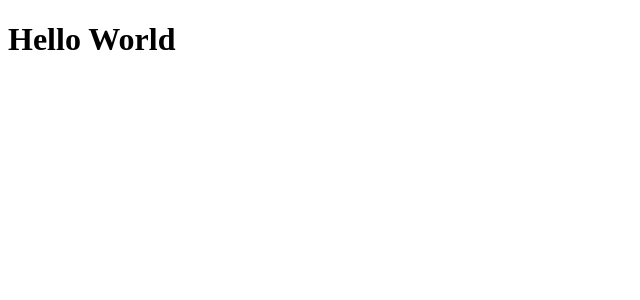
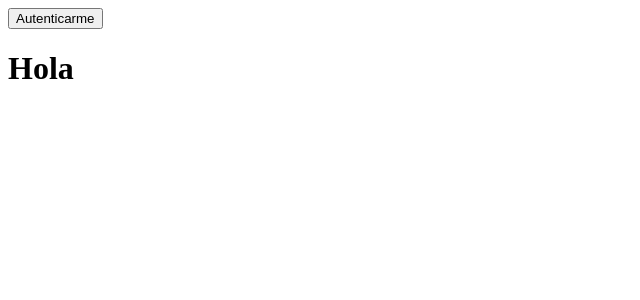
Before and after one commit to pedroomw/TPFINAL_DAI_EFSI, a React (Vite) app in the folder FRONT/: page /auth in a window 1280 px wide. Shown: the top 300 px of the page, without its empty margins (0-640 px from the left). Built offline with nearby package versions, Linux system fonts and the light colour scheme.

Commit message:
HACER FUNCIONAR EL ROUTER

```diff
--- a/FRONT/src/App.jsx
+++ b/FRONT/src/App.jsx
@@ -1,11 +1,23 @@
-import { useState } from 'react'
+import { useState, useEffect} from 'react'
+import { useNavigate, Outlet } from 'react-router-dom'
 
 function App() {
 
+
+  const navigate = useNavigate('')
   const [isAuthenticated, setIsAuthenticated] = useState(false);
+
+ useEffect(() => {
+    if (isAuthenticated) {
+      navigate('/home');
+    } else {
+      navigate('/auth');
+    }
+  }, [isAuthenticated]);
   return (
     <>
-      <h1>Hello World</h1>
+      <button onClick={() => setIsAuthenticated(!isAuthenticated)}>Autenticarme</button>
+      <Outlet></Outlet>
     </>
   )
 }
--- /dev/null
+++ b/FRONT/src/components/Home.jsx
@@ -0,0 +1,7 @@
+const Home = () => {
+    return(
+        <h1>Chau</h1>
+    )
+}
+
+export default Home
--- /dev/null
+++ b/FRONT/src/components/Login.jsx
@@ -0,0 +1,7 @@
+const Login = () => {
+    return(
+        <h1>Hola</h1>
+    )
+}
+
+export default Login
--- a/FRONT/src/main.jsx
+++ b/FRONT/src/main.jsx
@@ -1,9 +1,29 @@
-import { StrictMode } from 'react'
-import { createRoot } from 'react-dom/client'
+import React from 'react'
+import ReactDOM from 'react-dom/client'
+import { createBrowserRouter, RouterProvider } from 'react-router-dom'
 import App from './App.jsx'
+import Login from './components/Login.jsx'
+import Home from './components/Home.jsx'
 
-createRoot(document.getElementById('root')).render(
-  <StrictMode>
-    <App />
-  </StrictMode>,
+const router = createBrowserRouter([
+  {
+    path: "/",
+    element: <App />,
+    children: [
+      {
+        path: "auth",
+        element: <Login />
+      },
+      {
+        path: "home",
+        element: <Home />
+      }
+    ]
+  }
+])
+
+ReactDOM.createRoot(document.getElementById('root')).render(
+  <React.StrictMode>
+    <RouterProvider router={router} />
+  </React.StrictMode>,
 )
```
